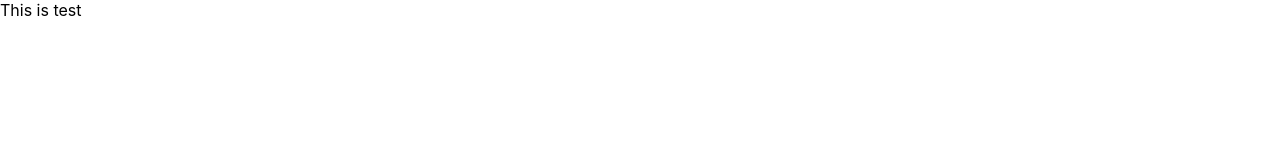
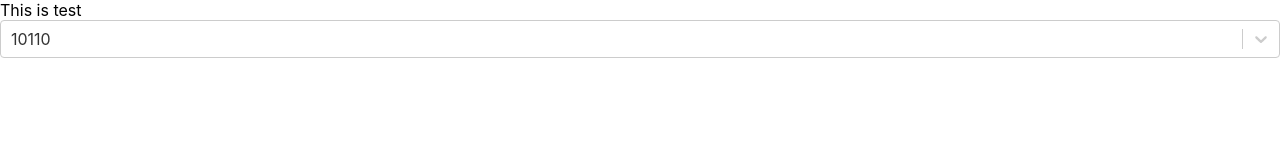
Before and after one commit to gungun614/BerryExpress, a React (Create React App) app in the folder frontend/: page /test in a window 1280 px wide. Shown: the top 160 px of the page. Built offline with nearby package versions, Linux system fonts and the light colour scheme.

Commit message:
Add test page for select-react

```diff
--- a/frontend/src/pages/AddBranch.js
+++ b/frontend/src/pages/AddBranch.js
@@ -12,6 +12,7 @@ import Select from "../widgets/Select"
 // Services
 import branchTypeService from "../services/branchType"
 import branchService from "../services/branch"
+
 import { useHistory } from "react-router-dom"
 
 const AddBranch = () => {
--- a/frontend/src/pages/Test.js
+++ b/frontend/src/pages/Test.js
@@ -1,10 +1,29 @@
-import React from "react";
+import React, { useEffect, useState } from "react";
+import Select from 'react-select'
 
 const Test = () => {
+
+  const [addressOpts, setAddressOpts] = useState([])
+
+  useEffect(() => {
+    const jsonAddress = require('../json/thailand_address.json')
+    const opts = jsonAddress.map(address => {
+      return {
+        value: address,
+        label: `${address.subdistrict}, ${address.district}, ${address.province}, ${address.zipcode}`
+      }
+    })
+
+    setAddressOpts(opts)
+  }, [])
 
   return (
     <div>
       {'This is test'}
+      <Select
+        options={addressOpts}
+        defaultInputValue="10110"
+      />
     </div>
   )
 }
```
